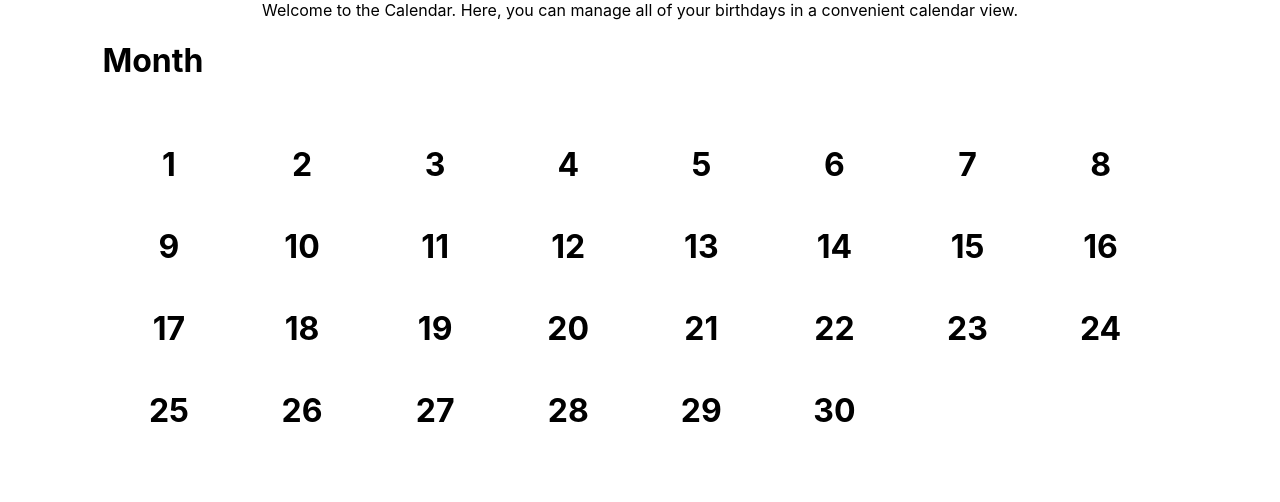
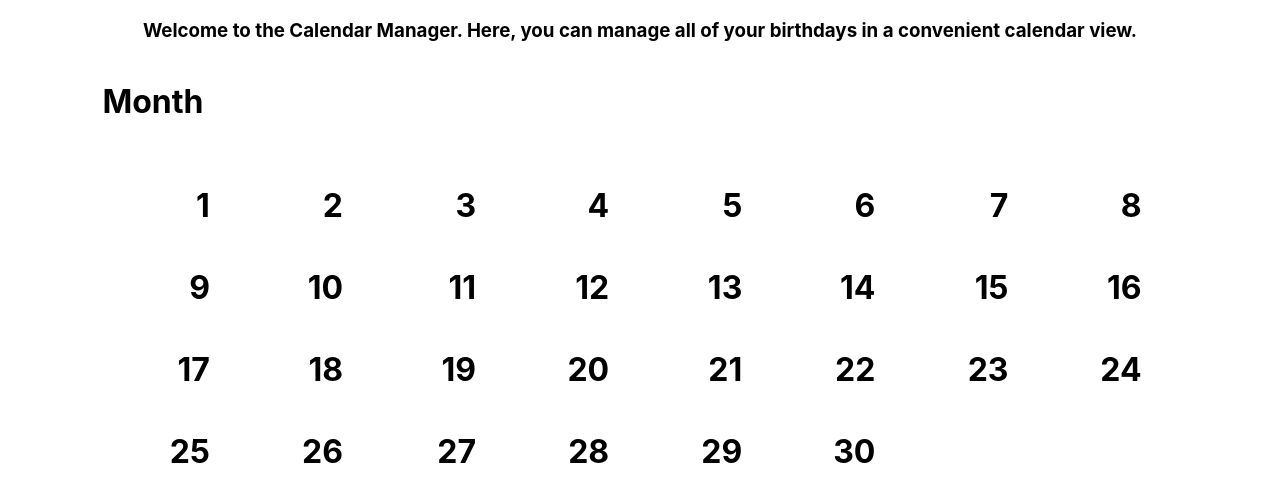
Before and after one commit to apizzulli/birthday-manager, a React (Create React App) app: page /calendar-view in a window 1280 px wide. Shown: the top 502 px of the page. Built offline with nearby package versions, Linux system fonts and the light colour scheme.

Commit message:
looks great

```diff
--- a/src/Components/Calendar.js
+++ b/src/Components/Calendar.js
@@ -1,14 +1,11 @@
 import CalendarTile from "./CalendarTile";
-import '../style/CalendarStyle.css';
+import '../style/calendar_style.css';
 import { useState, useContext } from 'react';
 
 export default function Calendar(props) {
     //const [dateSelected, setDateSelected] = useState(false);
     return(
         <div onClick={()=> props.modalToggle(true)}>
-            <div>Welcome to the Calendar. Here, you can manage all of your birthdays
-                in a convenient calendar view.
-            </div>
             <div>
                 <div style={{float:'left',marginLeft:'8%',display: "block"}}>
                     <h1>Month</h1>
--- a/src/Components/CalendarTile.js
+++ b/src/Components/CalendarTile.js
@@ -1,12 +1,14 @@
 import { setSelectionRange } from '@testing-library/user-event/dist/utils';
-import '../style/CalendarTileStyle.css';
+import '../style/calendar_style.css';
 import { useState } from 'react';
+import StarIcon from '@mui/icons-material/Star';
 
 export default function CalendarTile({date}) {
     const [hovered, setHovered] = useState(false);
-
+    const [selected, setSelected] = useState(false);
     return(
-        <div class="calendar-tile" onMouseOver={()=> setHovered(true)} onMouseLeave={()=> setHovered(false)}style={{width: '8%', backgroundColor: hovered ? '#D8F8FE' : 'white'}}>
+        <div class="calendar-tile" onClick={()=> setSelected(true)} onMouseOver={()=> setHovered(true)} onMouseLeave={()=> setHovered(false)}style={{backgroundColor: hovered ? '#D8F8FE' : 'white'}}>
+            <StarIcon style={{float:'left',marginRight:'7%',height:'25%', width:'25%', visibility: selected ? 'visible' : 'hidden'}}></StarIcon>
             <h1>{date}</h1>
         </div>
     )
--- a/src/Components/CalendarView.js
+++ b/src/Components/CalendarView.js
@@ -7,6 +7,9 @@ export default function CalendarView () {
     const [birthdayModalToggle, setBirthdayModalToggle ] = useState(false);
     return(
         <div>
+            <h3 class="title">Welcome to the Calendar Manager. Here, you can manage all of your birthdays
+                in a convenient calendar view.
+            </h3>
             <Calendar modalToggle={setBirthdayModalToggle}></Calendar>
             <Modal open={birthdayModalToggle} close={birthdayModalToggle}><BirthdayModal modalToggle={setBirthdayModalToggle}></BirthdayModal></Modal>
         </div>
--- a/src/style/CalendarTileStyle.css
+++ /dev/null
@@ -1,5 +0,0 @@
-.calendarTile{
-    width: 15%;
-    height: 20%;
-    border-color: rgb(255, 0, 0);
-}
--- a/src/style/CalendarStyle.css
+++ b/src/style/calendar_style.css
@@ -1,3 +1,13 @@
+.calendar-tile{
+    width: 8%;
+    height: 25%;
+    border-color: rgb(255, 0, 0);
+    display: flex;
+    flex-direction: row;
+    align-items: center;
+    justify-content: flex-end;
+
+}
 .row1{
     display: flex;
     flex-direction: row;
```
